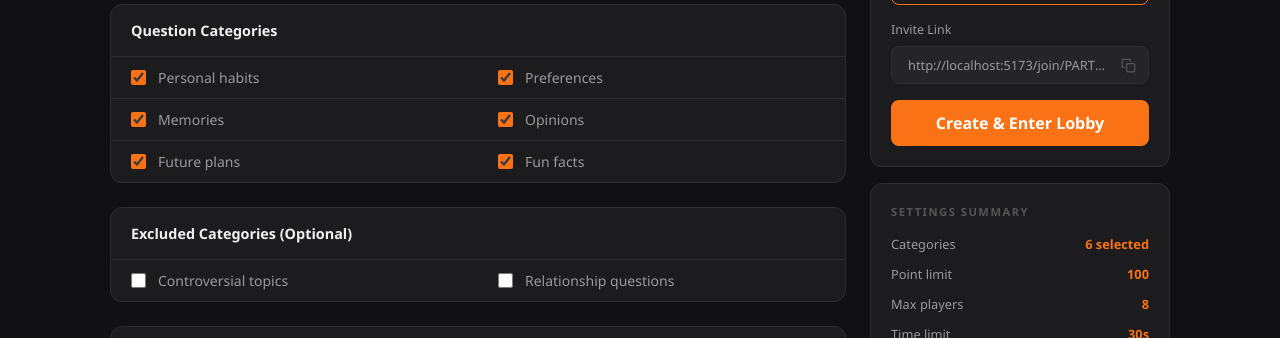
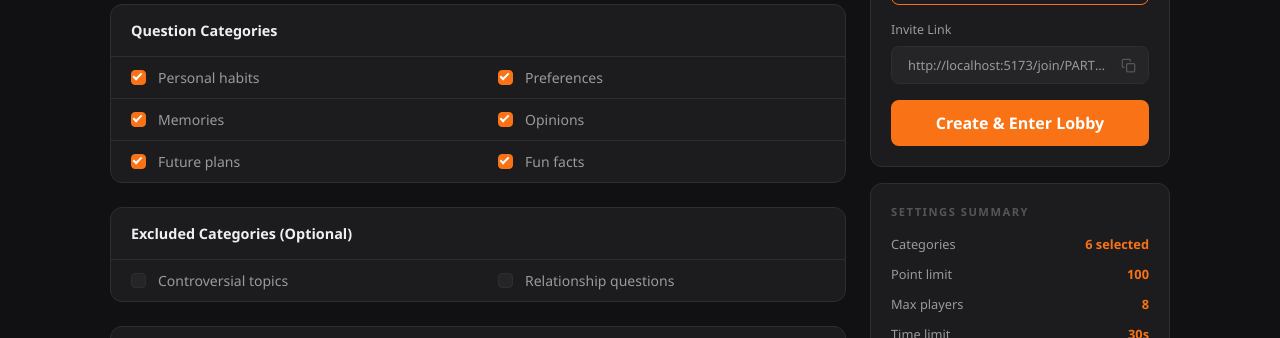
Before and after one commit to dominikkorwek/Kumple, a React (Vite) app in the folder frontend/: page /create-room in a window 1280 px wide. Shown: the part 157-495 px from the top of the page. Built offline with nearby package versions, Linux system fonts and the light colour scheme.

Commit message:
small fixes ui

```diff
--- a/frontend/src/components/join/AvatarPicker.module.css
+++ b/frontend/src/components/join/AvatarPicker.module.css
@@ -1,4 +1,3 @@
-/* animal svgs use currentColor, so they render white against the colored background */
 .display {
   border-radius: 50%;
   display: flex;
--- a/frontend/src/components/podium/PodiumPlayer.tsx
+++ b/frontend/src/components/podium/PodiumPlayer.tsx
@@ -49,6 +49,7 @@ export default function PodiumPlayer({ player, place }: PodiumPlayerProps) {
         </span>
       </div>
 
+      {/* podium block */}
       <div
         className={[
           styles.block,
--- a/frontend/src/pages/CreateRoomPage.module.css
+++ b/frontend/src/pages/CreateRoomPage.module.css
@@ -69,18 +69,50 @@
   background: var(--bg-elevated);
 }
 
-/* removes bottom border on the last 1-2 rows in a 2-col grid */
 .checkboxRow:last-child,
 .checkboxRow:nth-last-child(2):nth-child(odd) {
   border-bottom: none;
 }
 
 .checkbox {
+  appearance: none;
+  -webkit-appearance: none;
   width: 15px;
   height: 15px;
-  accent-color: var(--accent);
+  border: 1.5px solid var(--border);
+  border-radius: 4px;
+  background: var(--bg-elevated);
   cursor: pointer;
   flex-shrink: 0;
+  position: relative;
+  transition: background var(--transition), border-color var(--transition);
+}
+
+.checkbox:checked {
+  background: var(--accent);
+  border-color: var(--accent);
+}
+
+.checkbox:checked::after {
+  content: '';
+  position: absolute;
+  left: 3px;
+  top: 0px;
+  width: 5px;
+  height: 9px;
+  border: 2px solid #fff;
+  border-top: none;
+  border-left: none;
+  transform: rotate(45deg);
+}
+
+.checkbox:hover:not(:checked) {
+  border-color: var(--text-muted);
+}
+
+.checkbox:focus-visible {
+  outline: none;
+  box-shadow: var(--focus-ring);
 }
 
 .inputs {
--- a/frontend/src/pages/PodiumPage.tsx
+++ b/frontend/src/pages/PodiumPage.tsx
@@ -54,9 +54,6 @@ export default function PodiumPage() {
                 return <PodiumPlayer key={player.playerId} player={player} place={place} />;
               })}
             </div>
-            <p className={styles.placeholder}>
-              Placeholder: Celebration animation / particle effects
-            </p>
           </div>
 
           <Button onClick={() => navigate('/game/summary')}>View Final Summary</Button>
```
Also changed, not shown: frontend/src/components/podium/PodiumPlayer.module.css (+3 -5 lines).
